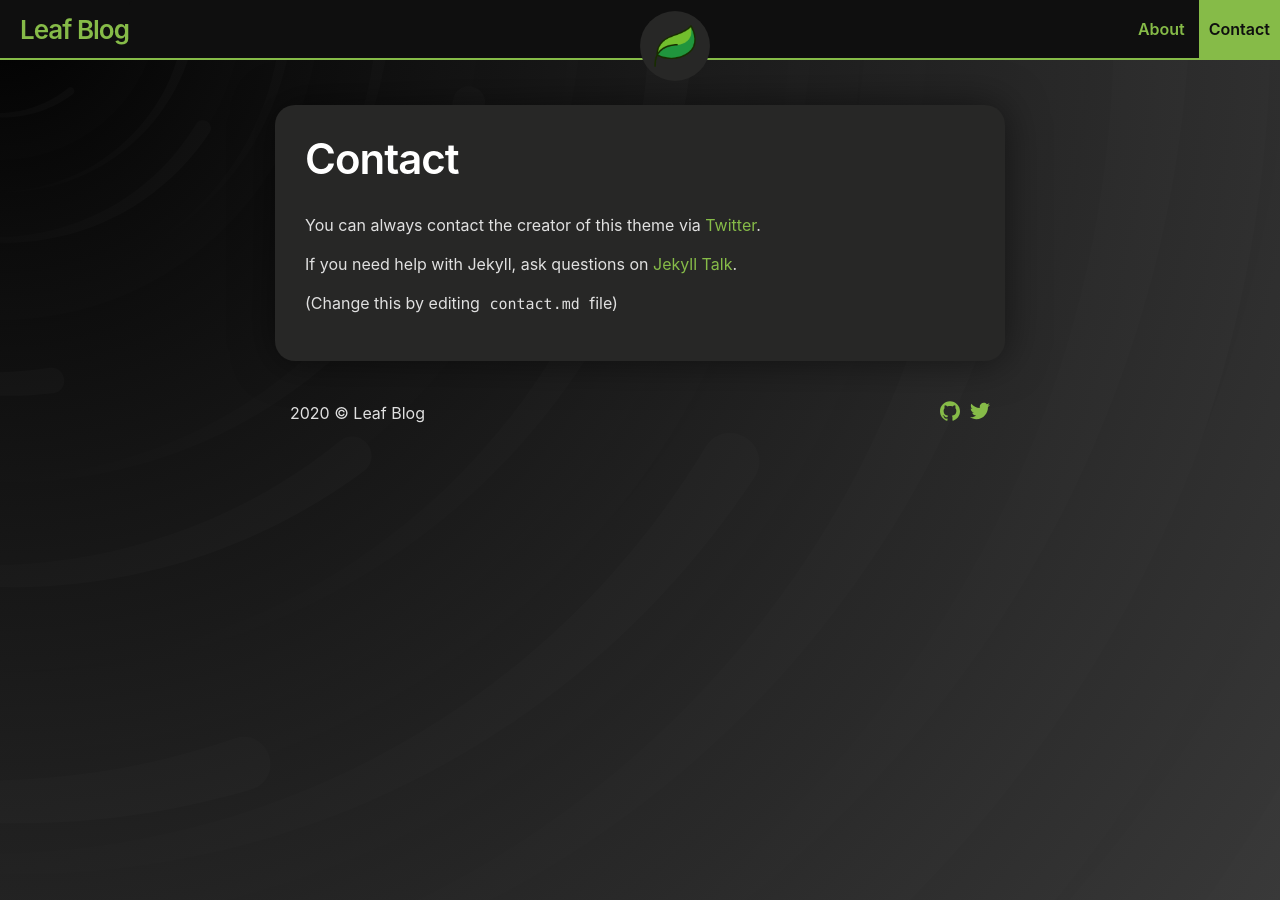
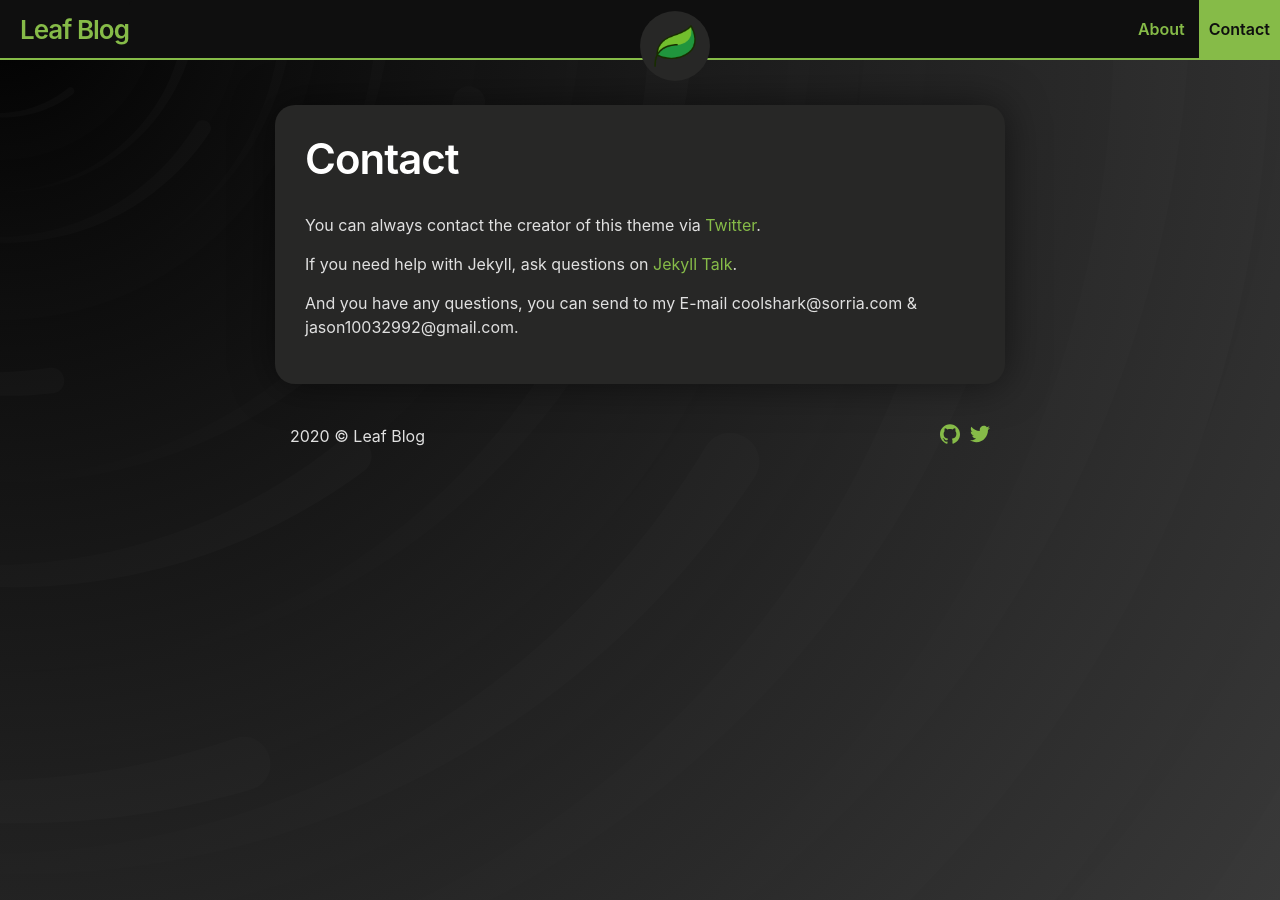
Before and after one commit to coolshark404/coolshark404.github.io, a Jekyll site: the page built from contact.md, in a window 1280 px wide. Built offline with Jekyll 4.4.1, drawn with Linux system fonts in a browser that asks for light colours.

Commit message:
ad some infos

```diff
--- a/contact.md
+++ b/contact.md
@@ -3,8 +3,8 @@ title: Contact
 layout: page
 ---
 
-You can always contact the creator of this theme via [Twitter](https://twitter.com/_SupunKavinda).
+You can always contact the creator of this theme via [Twitter](https://twitter.com/sorria62304646).
 
 If you need help with Jekyll, ask questions on [Jekyll Talk](https://talk.jekyllrb.com/).
 
-(Change this by editing `contact.md` file)
+And you have any questions, you can send to my E-mail coolshark@sorria.com & jason10032992@gmail.com.
```
